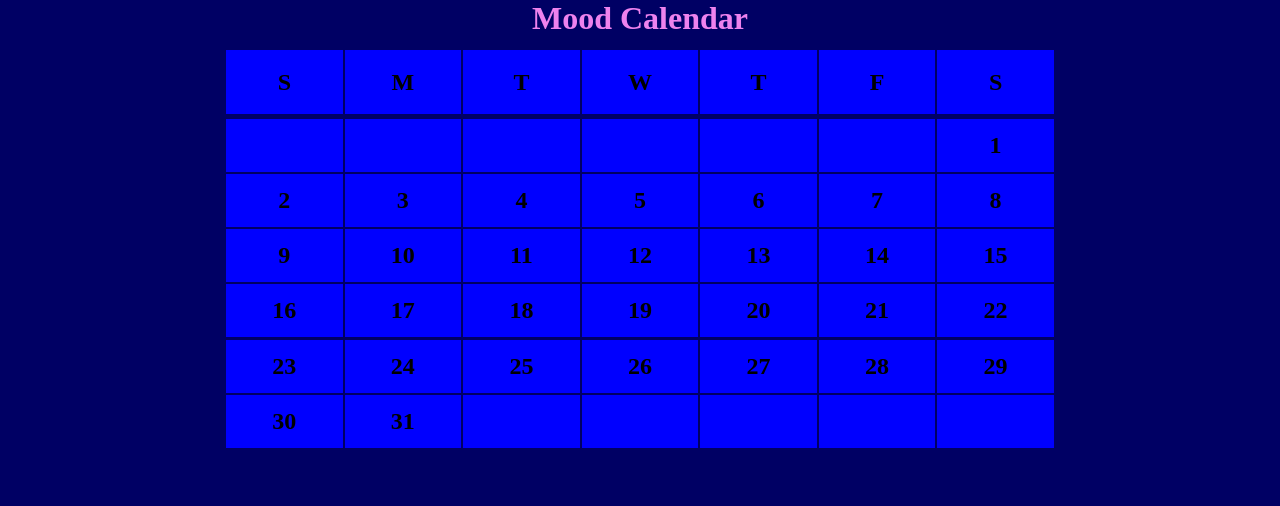
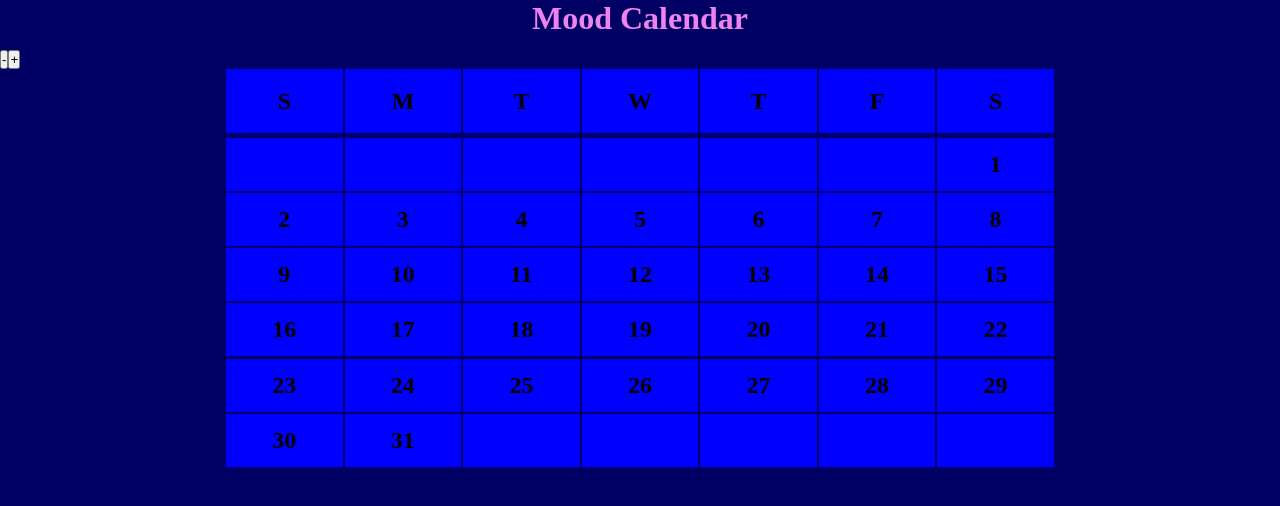
Before and after one commit to Matthew-Sudekum/Mood-Calendar, an Angular app: page /calendar in a window 1280 px wide. Shown: the top 506 px of the page. Built offline with nearby package versions, Linux system fonts and the light colour scheme.

Commit message:
progress to make traverse months

```diff
--- a/src/app/calendar/calendar.component.html
+++ b/src/app/calendar/calendar.component.html
@@ -1,5 +1,6 @@
 <h1 class="flex-center">Mood Calendar</h1>
-
+<button class="flex-center" (click)="getLastCalendar()">-</button>
+<button class="flex-center" (click)="getNextCalendar()">+</button>
 <div class="calendar flex-center">
     <div id="dayTitles" class="flex-flow">
         <div><h2>S</h2></div>
--- a/src/app/calendar/calendar.component.ts
+++ b/src/app/calendar/calendar.component.ts
@@ -10,11 +10,10 @@ import { ViewEncapsulation } from '@angular/core';
 export class CalendarComponent implements OnInit {
 
   today = new Date();
-  firstDayOfMonth = new Date(this.today.getFullYear(), this.today.getMonth(), 1).getDay();
-  lastDayOfMonth = new Date(this.today.getFullYear(), this.today.getMonth() + 1, 0);
   currentMonth = this.today.getMonth();
-
-
+  currentYear = this.today.getFullYear();
+  firstDayOfMonth = new Date(this.currentYear, this.currentMonth, 1).getDay();
+  lastDayOfMonth = new Date(this.currentYear, this.currentMonth + 1, 0);
 
   constructor() { }
 
@@ -60,11 +59,25 @@ export class CalendarComponent implements OnInit {
   }
 
   getNextCalendar() {
-    this.currentMonth++;
+    if(this.currentMonth == 11){
+      this.currentYear++;
+      this.currentMonth = 0;
+    }
+    else{
+      this.currentMonth++;
+    }
+    this.createCalendar();
   }
 
   getLastCalendar() {
-    this.currentMonth--;
+    if(this.currentMonth == 0){
+      this.currentYear--;
+      this.currentMonth = 11;
+    }
+    else{
+      this.currentMonth--;
+    }
+    this.createCalendar();
   }
 
 }
```
